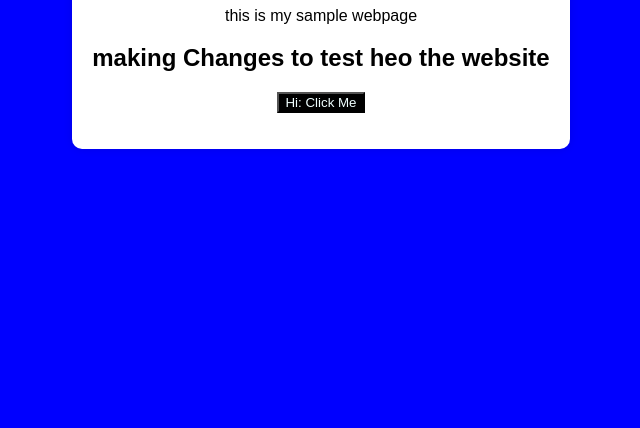
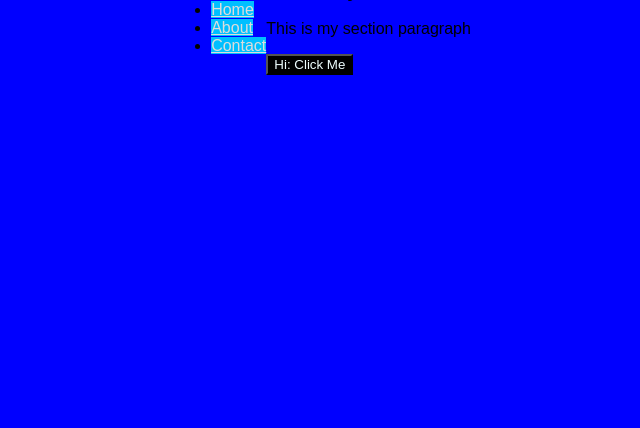
Before and after one commit to Ayush20076564/my-devOps-project, a plain HTML site: page docker/index.html in a window 1280 px wide. Shown: the part 372-800 px from the top of the page, without its empty margins (319-959 px from the left). Drawn offline with Linux system fonts and the light colour scheme.

Commit message:
webpage update

```diff
--- a/docker/index.html
+++ b/docker/index.html
@@ -7,12 +7,22 @@
     <link rel="stylesheet" href="style.css">
 </head>
 <body>
-   <div  class = "testmypage">
-    <h1> welcome to my page</h1>
-    <p> this is my sample webpage</p>
-    <h2>making Changes to test heo the website</h2>
+    <header>
+        <nav>
+            <ul>
+                <li><a href="#">Home</a></li>
+                <li><a href="#">About</a></li>
+                <li><a href="#">Contact</a></li>
+            </ul>
+        </nav>
+    </header>
 
-    <button id ="myButton">Hi: Click Me</button>
+
+    <main>
+        <section class="myclass">
+            <h3>This is my section</h3>
+            <p> This is my section paragraph</p>
+            <button id ="myButton">Hi: Click Me</button>
     <p id ="demo"></p>
     </div>
 
--- a/docker/style.css
+++ b/docker/style.css
@@ -31,3 +31,15 @@ button:hover {
     color: blanchedalmond;
     cursor: pointer;
 }
+
+#demo {
+    margin-top: 20px;
+    font-size: 18px;
+    color: #555;
+}
+
+nav a{
+    margin-bottom: 20px;
+    color: gainsboro;
+    background-color: deepskyblue;
+}
```
Also changed, not shown: 1 other file.
